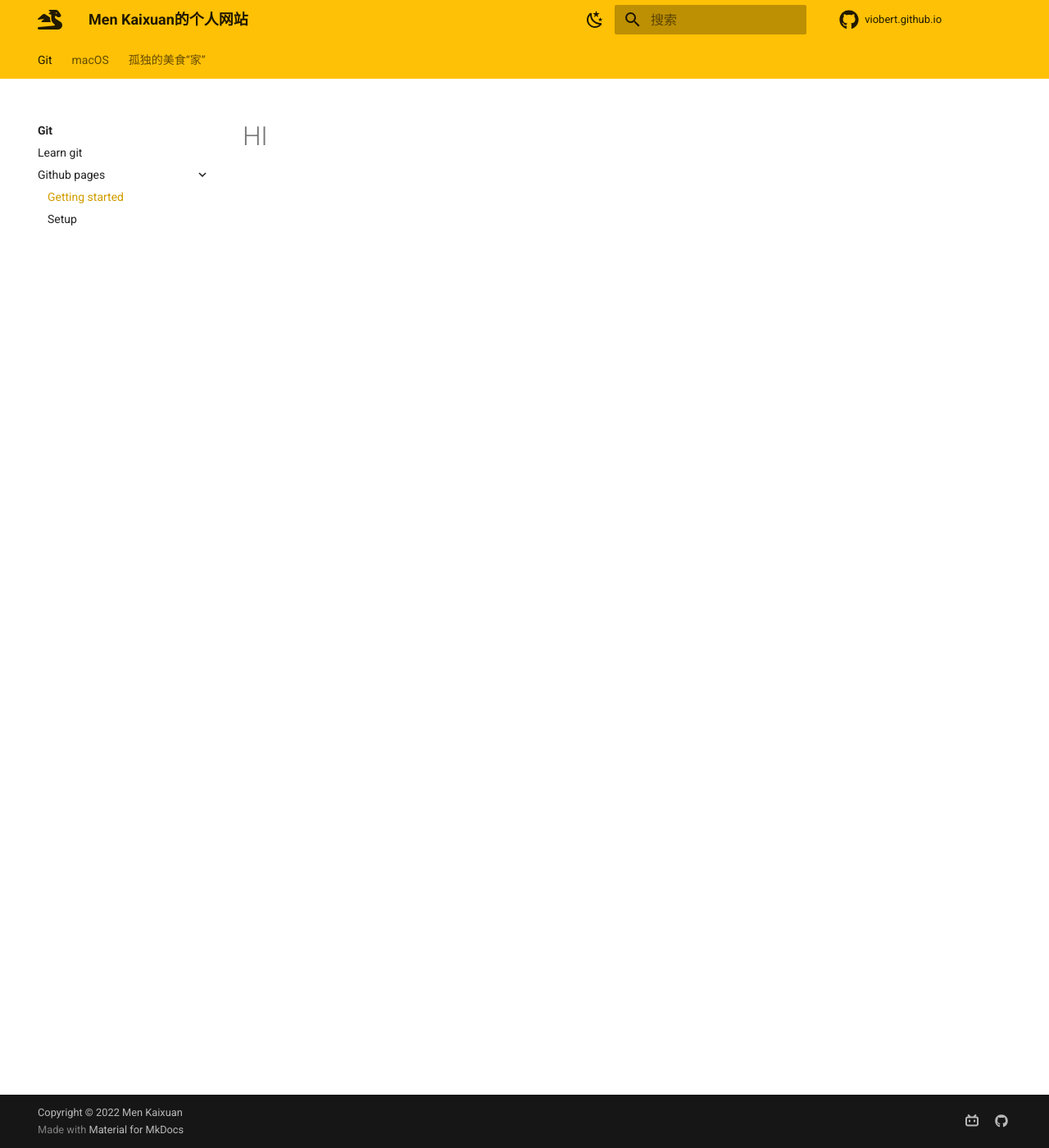
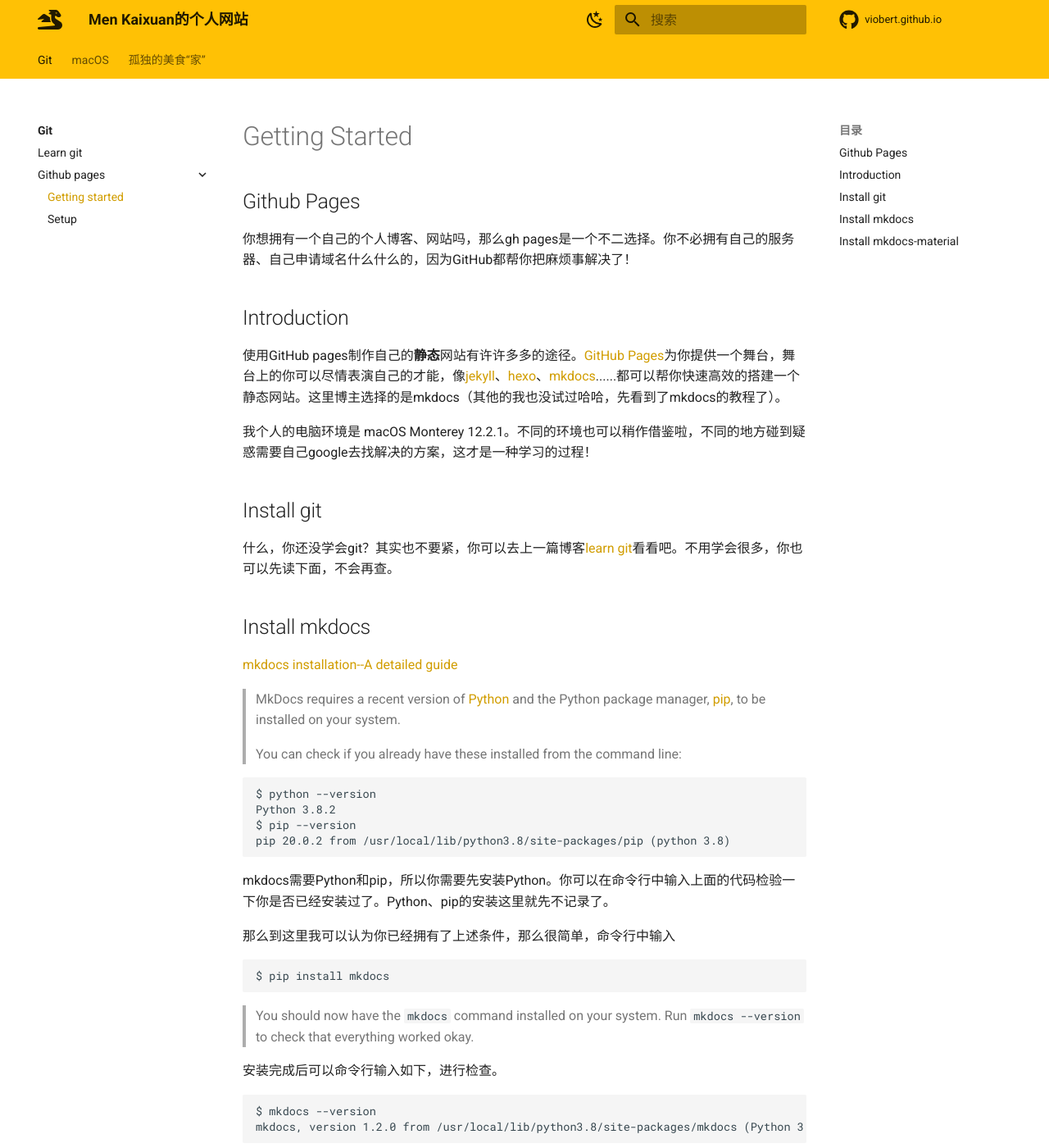
Before and after one commit to viobert/self_impro, an MkDocs documentation site: the page built from docs/GIT/ghPages/getting_started.md, in a window 1280 px wide and 1400 px high. Shown: the whole window at 82% size. Built offline with MkDocs 1.6.1 and Material for MkDocs 9.7.7, drawn with Linux system fonts in a browser that asks for light colours; comment, search, counter and statistics services are not loaded; some of the changed text lies outside the part shown.

Commit message:
add ghpages and tweak favicon

````diff
--- a/docs/GIT/ghPages/getting_started.md
+++ b/docs/GIT/ghPages/getting_started.md
@@ -1 +1,55 @@
-# HI
+# Getting Started
+
+
+
+## Github Pages
+
+你想拥有一个自己的个人博客、网站吗，那么gh pages是一个不二选择。你不必拥有自己的服务器、自己申请域名什么什么的，因为GitHub都帮你把麻烦事解决了！
+
+## Introduction
+
+使用GitHub pages制作自己的**静态**网站有许许多多的途径。[GitHub Pages](https://pages.github.com/)为你提供一个舞台，舞台上的你可以尽情表演自己的才能，像[jekyll](https://jekyllrb.com/)、[hexo](https://hexo.io/zh-cn/)、[mkdocs](https://www.mkdocs.org/)......都可以帮你快速高效的搭建一个静态网站。这里博主选择的是mkdocs（其他的我也没试过哈哈，先看到了mkdocs的教程了）。
+
+我个人的电脑环境是 macOS Monterey 12.2.1。不同的环境也可以稍作借鉴啦，不同的地方碰到疑惑需要自己google去找解决的方案，这才是一种学习的过程！
+
+## Install git
+
+什么，你还没学会git？其实也不要紧，你可以去上一篇博客[learn git](https://viobert.github.io/self_impro/GIT/learnGit/git/)看看吧。不用学会很多，你也可以先读下面，不会再查。
+
+## Install mkdocs
+
+[mkdocs installation--A detailed guide ](https://www.mkdocs.org/user-guide/installation/)
+
+> MkDocs requires a recent version of [Python](https://www.python.org/) and the Python package manager, [pip](https://pip.readthedocs.io/en/stable/installing/), to be installed on your system.
+>
+> You can check if you already have these installed from the command line:
+
+```
+$ python --version
+Python 3.8.2
+$ pip --version
+pip 20.0.2 from /usr/local/lib/python3.8/site-packages/pip (python 3.8)
+```
+
+mkdocs需要Python和pip，所以你需要先安装Python。你可以在命令行中输入上面的代码检验一下你是否已经安装过了。Python、pip的安装这里就先不记录了。
+
+那么到这里我可以认为你已经拥有了上述条件，那么很简单，命令行中输入
+
+```
+$ pip install mkdocs
+```
+
+> You should now have the `mkdocs` command installed on your system. Run `mkdocs --version` to check that everything worked okay.
+
+安装完成后可以命令行输入如下，进行检查。
+
+```
+$ mkdocs --version
+mkdocs, version 1.2.0 from /usr/local/lib/python3.8/site-packages/mkdocs (Python 3.8)
+```
+
+![install mkdocs](../images/ghPages/getting_started/install mkdocs.png)
+
+## Install mkdocs-material
+
+![install mkdocs-material](../images/ghPages/getting_started/install mkdocs-material.png)
````
Also changed, not shown: docs/GIT/ghPages/Setup.md (+1 -0 lines), docs/GIT/learnGit/git.md (+1 -1 lines), docs/MACOS/Alfred/alfred.md (+1 -1 lines), docs/GIT/images/ghPages/getting_started/install mkdocs-material.png (added), docs/GIT/images/ghPages/getting_started/install mkdocs.png (added), docs/MEDIA/hat-wizard.svg (renamed from docs/images/hat-wizard.svg).
